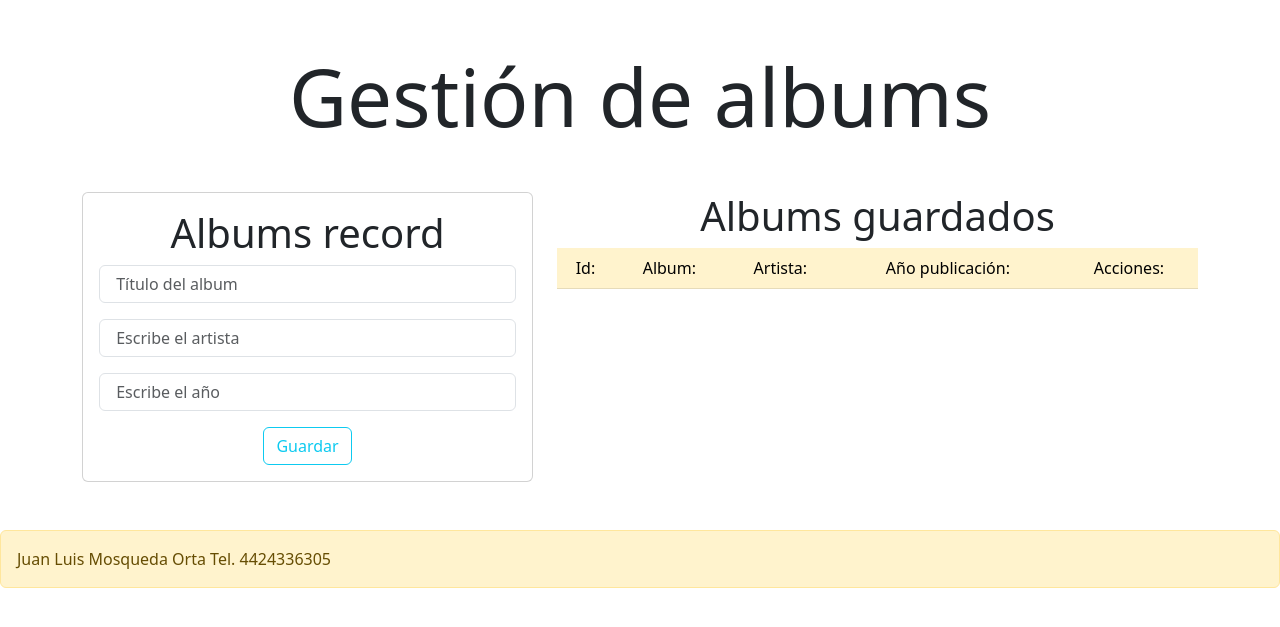
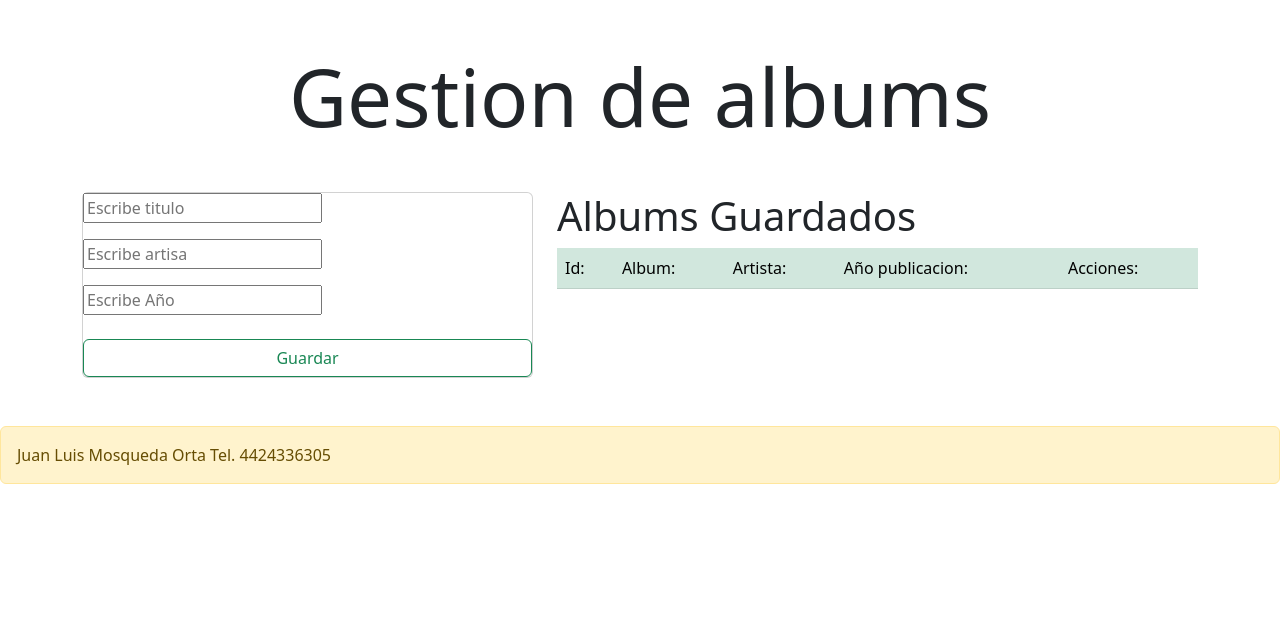
Before and after one commit to ls-shiroyasha/MA_POAO, a Flask app: page / in a window 1280 px wide. Shown: the part 56-683 px from the top of the page. Run offline with Flask 3, Linux system fonts and the light colour scheme; data that the repository does not hold is empty; some libraries are stand-ins or nearby versions.

Commit message:
Finalización de la práctica

```diff
--- a/P5FlaskIntro/templates/index.html
+++ b/P5FlaskIntro/templates/index.html
@@ -1,79 +1,95 @@
 {% extends 'plantilla.html' %}
+
     {% block body %}
 
 <div class="mt-5 mb-5">
-        <h1 class="display-1 text-center">Gestión de albums</h1>
-    </div>
-        <div class="flashed-messages">
-            <!-- Código de Jinja, desde una lista mensajes -->
-            {% with mensajes = get_flashed_messages() %}
-            <!-- Boolean, solo queremos saber si hay mensajes -->
-                {% if mensajes %}
-                    {%for msj in mensajes%}
-                    <!-- ECO, muy similar a como se usa blade -->
-                        <h3>{{msj}}</h3>
-                    {%endfor%}
-                {% endif %}
-            {% endwith %}
-        </div>
 
-    <div class="container text-center">
-        <div class="row">
-            <div class="col-md-5">
-                <div class="card card-body mb-5"> <!-- mb-5 "margin bottom de 5 espacios" -->
-                    <h1>Albums record</h1>
-                    <form action="/guardar" method="POST">
-
-                        <div class="mb-3">
-                            <input type="text" class="form-control" name="txtTitulo" placeholder=" Título del album" required>
-                        </div>
-                        <div class="mb-3">
-                            <input type="text" class="form-control" name="txtArtista" placeholder=" Escribe el artista" required>
-                        </div>
-                        <div class="mb-3">
-                            <input type="number" class="form-control" name="txtAnio" placeholder=" Escribe el año" required>
+    <h1 class= "display-1 text-center">Gestion de albums</h1>
     </div>
 
 
-                        <!-- Para evitar que no tenga funcionalidad, agregamos el tipo de botón = submit -->
-                        <button type="submit" class="btn btn-outline-info">Guardar</button>
+
+<div class="container">
+    {% with mensajes= get_flashed_messages() %}
+    {% if mensajes %}
+       {% for msj in mensajes %}
+          <div class="alert alert-warning alert-dismissible fade show" role="alert">
+             <strong>{{msj}}</strong>
+             <button type="button" class="btn-close" data-bs-dismiss="alert" aria-label="Close"></button>
+           </div>
+           <script>Swal.fire('Good job!','You clicked the button')</script>
+       {% endfor %}
+    {% endif %}
+ {% endwith %}
+ <div class="row">
+
+      <div class="col-md-5">
+      <div class="card card-doby mb-5">
+
+      <form action="/guardar" method="POST">
+
+
+<div class="mb-3">
+  <input type ="text" class="form control" name="txtTitulo" placeholder="Escribe titulo">
+</div>
+
+<div class="mb-3">
+  <input type ="text" class="form control" name="txtArtista" placeholder="Escribe artisa">
+</div>
+
+<div class="mb-3">
+  <input type ="number" class="form control" name="txtAnio" placeholder="Escribe Año">
+</div>
+
+<div class="d-grid gap-2">
+        <button type="submit" class="btn btn-outline-success mt-2">Guardar</button>
+</div>
     </form>
+
     </div>
+
   </div>
+
     <div class="col-md-7">
-                <h1>Albums guardados</h1>
-                <table class="table table-warning">
+
+<h1>Albums Guardados</h1>
+
+<table class="table table-success table-striped">
+
  <thead>
-                        <tr> <!-- para filas -->
-                            <td> Id: </td> <!-- para columnas -->
-                            <td> Album: </td>
-                            <td> Artista: </td>
-                            <td> Año publicación: </td>
-                            <td> Acciones: </td>
+   <tr>
+    <td>Id: </td>
+    <td>Album: </td>
+    <td>Artista: </td>
+    <td>Año publicacion: </td>
+    <td>Acciones:</td>
    </tr>
  </thead>
+
   <tbody>
-                        {%for album in albumesRecords%}
+    {% for alb in listAlbums %}
     <tr>
-                                <td>{{album.0}}</td>
-                                <td>{{album.1}}</td>
-                                <td>{{album.2}}</td>
-                                <td>{{album.3}}</td>
+        <td> {{alb.0}} </td>
+        <td> {{alb.1}} </td>
+        <td> {{alb.2}} </td>
+        <td> {{alb.3}} </td>
         <td>
-
-                                    <!--En lugar de "borrar", ponemos <i class="bi bi-trash3"></i> -->
-                                    <a href=/editar/{{album.0}} class="btn btn-warning"> <i class="bi bi-pencil-square"></i> </a>
-
-                                <!-- <button class="Bottones button"> -->
-                                    <a href=/delete/{{album.0}} class="btn btn-danger"> <i class="bi bi-trash3"></i> </a>
-                                <!-- </button> -->
+            <a href=/editar/{{alb.0}} class="btn btn-warning"> <i class="bi bi-pencil-square"></i></a>
+            <a href=/eliminar/{{alb.0}} class="btn btn-danger" > <i class="bi bi-trash"></i> </a>
         </td>
     </tr>
-                        {%endfor%}
+    {% endfor %}
   </tbody>
+
 </table>
-            </div>  <!--Éste cierra col-md-7-->
-        </div>  <!--Éste cierra row-->
-        <!-- ve a la ruta y ¿Por donde se va a enviar? por el método POST, se define -->
-        </div>  <!--Éste cierra container-->
+
+</div> <!--cierra col 7-->
+
+</div> <!--cierra row-->
+
+</div> <!--cierra row-->
+
+
+
+
 {% endblock %}
--- a/P5FlaskIntro/templates/plantilla.html
+++ b/P5FlaskIntro/templates/plantilla.html
@@ -5,6 +5,8 @@
     <meta name="viewport" content="width=device-width, initial-scale=1.0">
 
     <link href="https://cdn.jsdelivr.net/npm/bootstrap@5.3.0/dist/css/bootstrap.min.css" rel="stylesheet" integrity="sha384-9ndCyUaIbzAi2FUVXJi0CjmCapSmO7SnpJef0486qhLnuZ2cdeRhO02iuK6FUUVM" crossorigin="anonymous">
+    <script src="https://cdn.jsdelivr.net/npm/bootstrap@5.3.0/dist/js/bootstrap.bundle.min.js" integrity="sha384-geWF76RCwLtnZ8qwWowPQNguL3RmwHVBC9FhGdlKrxdiJJigb/j/68SIy3Te4Bkz" crossorigin="anonymous"></script>
+    <script src="//cdn.jsdelivr.net/npm/sweetalert2@10"></script>
 
     <title>Soy la plantilla</title>
 </head>
@@ -49,7 +51,7 @@
         Juan Luis Mosqueda Orta Tel. 4424336305
     </div>
 
-    <script src="https://cdn.jsdelivr.net/npm/bootstrap@5.3.0/dist/js/bootstrap.bundle.min.js" integrity="sha384-geWF76RCwLtnZ8qwWowPQNguL3RmwHVBC9FhGdlKrxdiJJigb/j/68SIy3Te4Bkz" crossorigin="anonymous"></script>
     <link rel="stylesheet" href="https://cdn.jsdelivr.net/npm/bootstrap-icons@1.10.5/font/bootstrap-icons.css">
+
   </body>
 </html>
```
Lines whose indentation alone changed are shown as unchanged.
